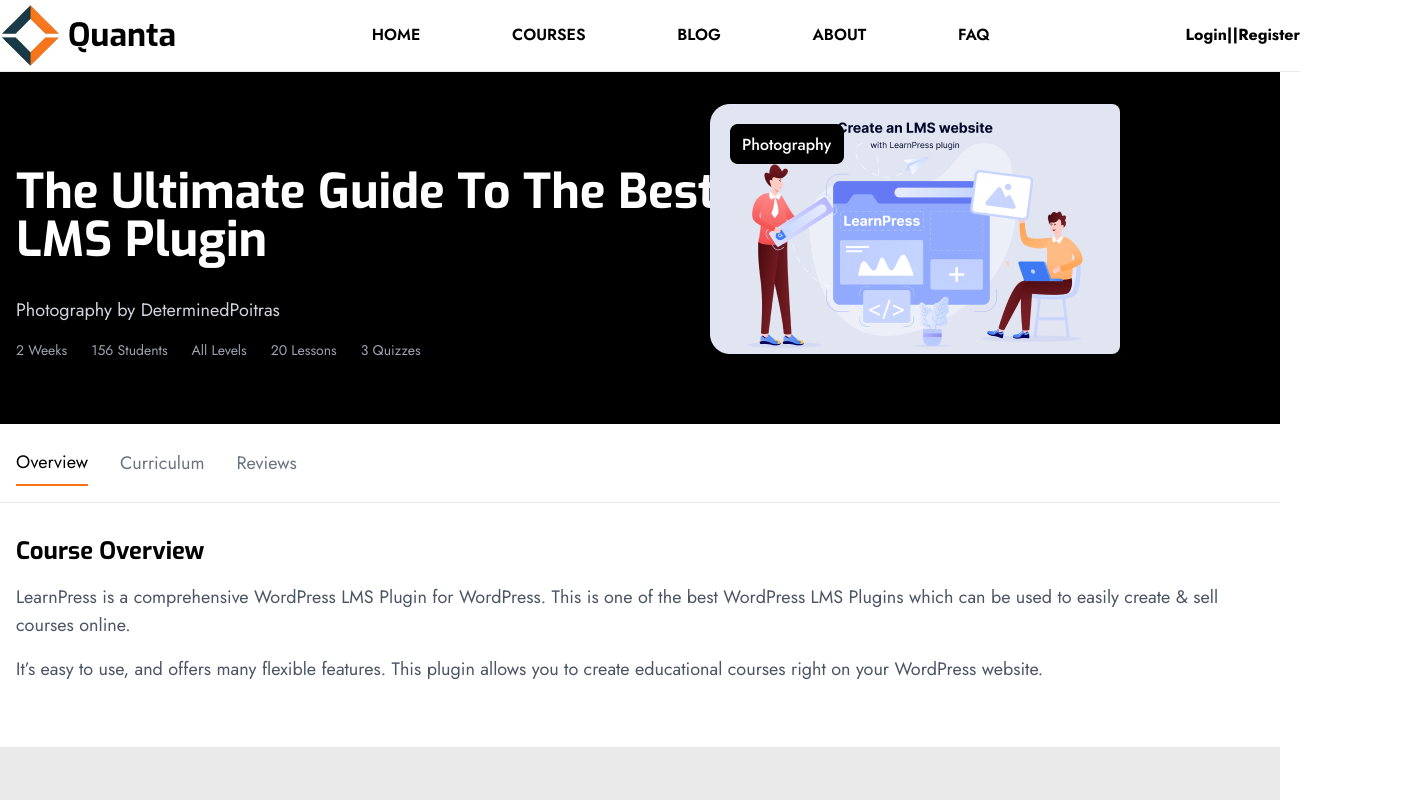
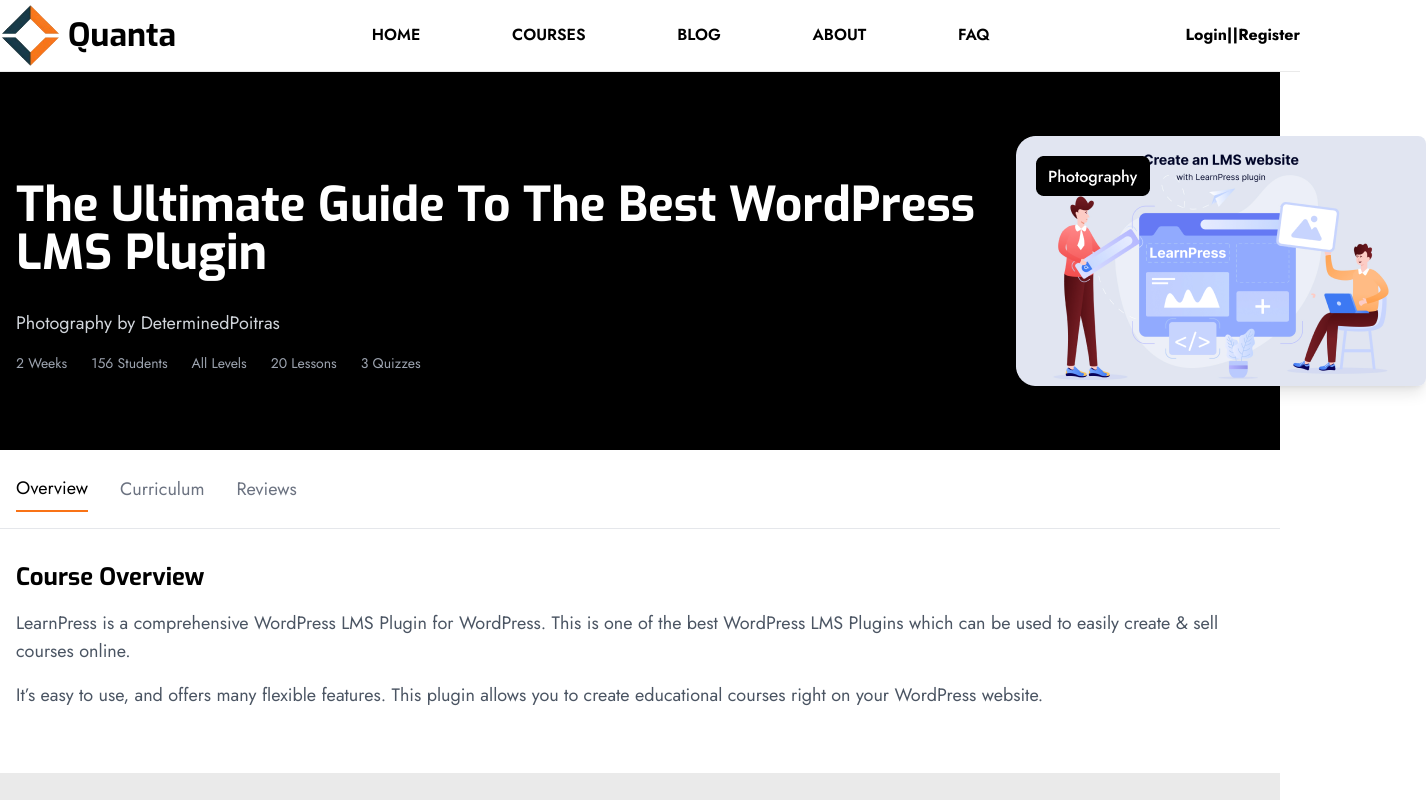
Before and after one commit to Jasulan273/Quanta, a React (Create React App) app: page /CoursePage in a window 1280 px wide. Shown: the top 800 px of the page, 1426 px wide, since content can reach past the window. Built offline with nearby package versions, Linux system fonts and the light colour scheme.

Commit message:
edited coursePage

```diff
--- a/src/Pages/CoursePage/CoursePage.jsx
+++ b/src/Pages/CoursePage/CoursePage.jsx
@@ -27,7 +27,7 @@
           <img
             src={courseBanner}
             alt="Course Preview"
-            className="absolute top-8 right-40 w-[410px] h-[250px] object-contain  rounded-lg shadow-lg"
+            className="w-[410px] h-[250px] object-contain  rounded-lg shadow-lg"
           />
         </div>
       </div>
```
